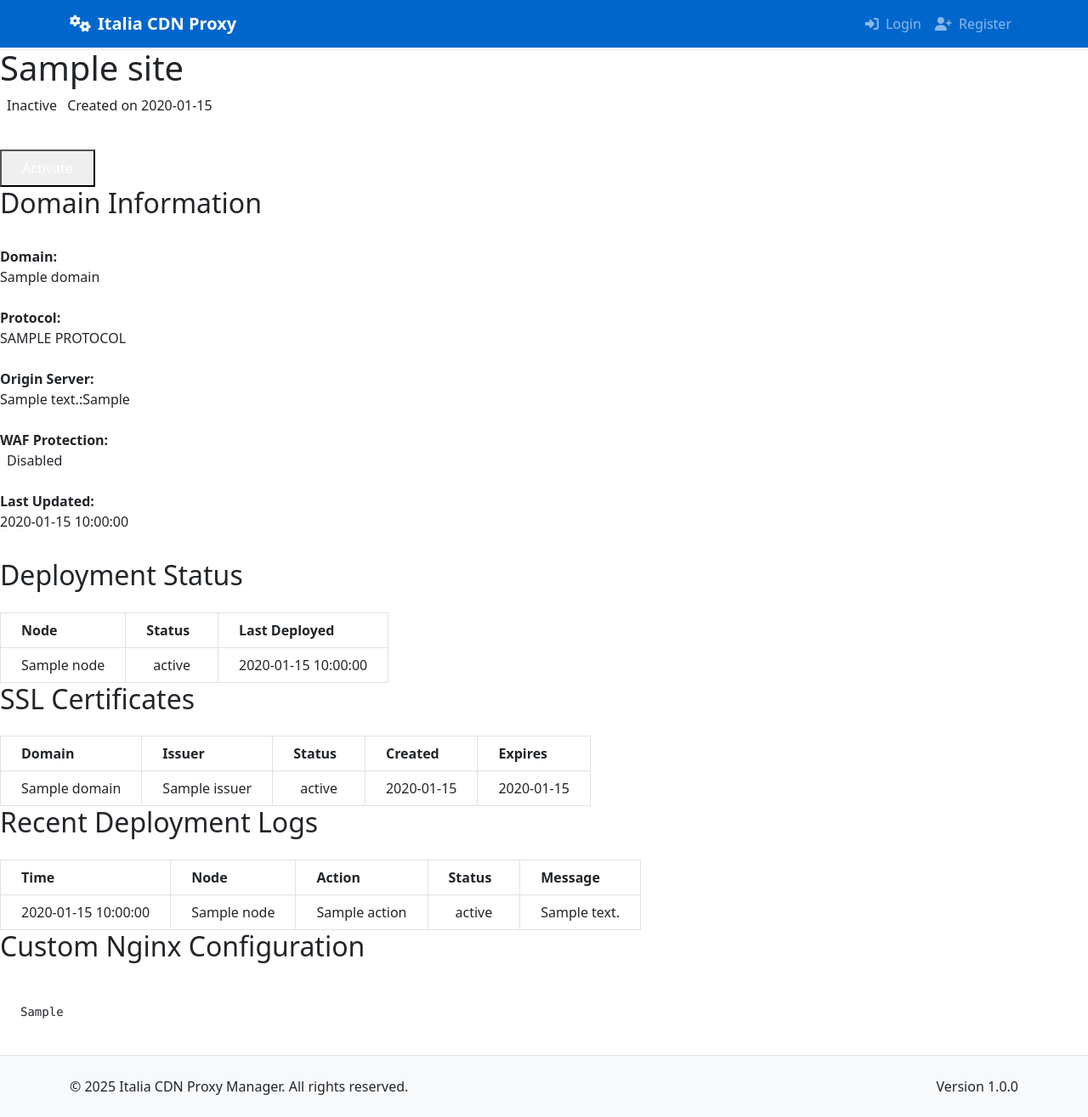
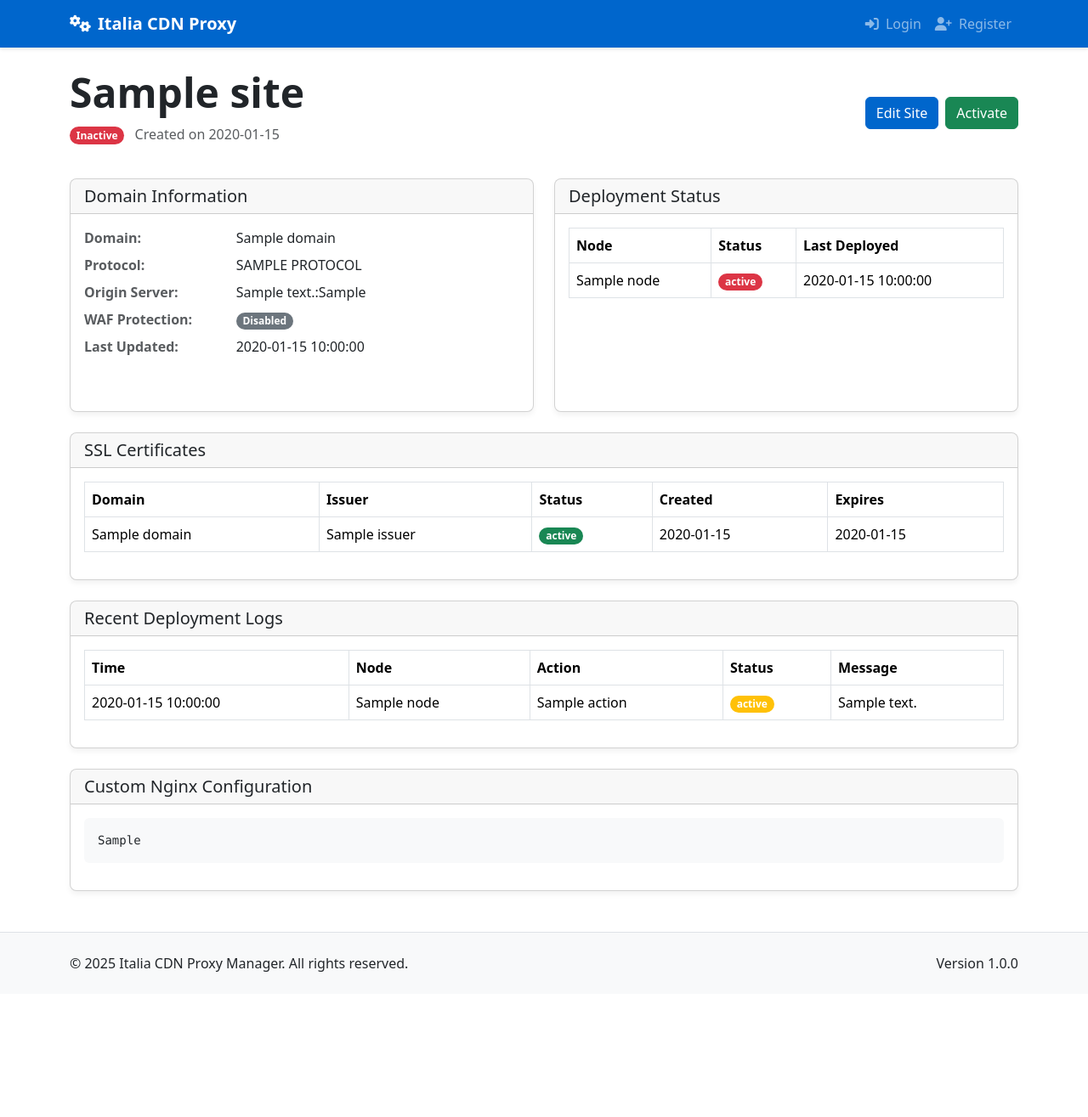
Before and after one commit to fabriziosalmi/reverse-proxy-manager, a Python web app: template app/templates/client/sites/view.html in a window 1280 px wide. Shown: the whole page at 85% size. After the commit the page ends 1144 px from the top, so only its background shows below. Run offline with Jinja, Linux system fonts and the light colour scheme; the template is opened without the code that fills it: most values are stand-ins (such as "Sample title", 1, 10 or a date in 2020).

Commit message:
Refactor site management templates for improved layout and styling

```diff
--- a/app/templates/client/sites/view.html
+++ b/app/templates/client/sites/view.html
@@ -3,22 +3,23 @@
 {% block title %}{{ site.name }} - Italia CDN Proxy Manager{% endblock %}
 
 {% block content %}
-<div class="flex justify-between items-center mb-6">
-    <div>
-        <h1 class="text-3xl font-bold mb-2">{{ site.name }}</h1>
-        <p class="text-gray-600">
-            <span class="px-2 py-1 rounded-full text-xs {% if site.is_active %}bg-green-100 text-green-800{% else %}bg-red-100 text-red-800{% endif %}">
+<div class="container py-4">
+    <div class="row mb-4">
+        <div class="col-md-8">
+            <h1 class="display-5 fw-bold mb-2">{{ site.name }}</h1>
+            <p class="text-muted">
+                <span class="badge rounded-pill {% if site.is_active %}bg-success{% else %}bg-danger{% endif %}">
                     {{ 'Active' if site.is_active else 'Inactive' }}
                 </span>
-            <span class="ml-2 text-gray-600">Created on {{ site.created_at.strftime('%Y-%m-%d') }}</span>
+                <span class="ms-2">Created on {{ site.created_at.strftime('%Y-%m-%d') }}</span>
             </p>
         </div>
-    <div class="flex space-x-2">
-        <a href="{{ url_for('client.edit_site', site_id=site.id) }}" class="px-4 py-2 bg-blue-600 text-white rounded-md hover:bg-blue-700 focus:outline-none focus:ring-2 focus:ring-blue-500 focus:ring-offset-2">
+        <div class="col-md-4 text-md-end d-flex align-items-center justify-content-md-end">
+            <a href="{{ url_for('client.edit_site', site_id=site.id) }}" class="btn btn-primary me-2">
                 Edit Site
             </a>
             <form method="POST" action="{{ url_for('client.toggle_site_active', site_id=site.id) }}">
-            <button type="submit" class="px-4 py-2 {% if site.is_active %}bg-yellow-600{% else %}bg-green-600{% endif %} text-white rounded-md hover:{% if site.is_active %}bg-yellow-700{% else %}bg-green-700{% endif %} focus:outline-none focus:ring-2 focus:ring-blue-500 focus:ring-offset-2">
+                <button type="submit" class="btn {% if site.is_active %}btn-warning{% else %}btn-success{% endif %}">
                     {{ 'Deactivate' if site.is_active else 'Activate' }}
                 </button>
             </form>
@@ -26,61 +27,65 @@
     </div>
 
     <!-- Site Information -->
-<div class="grid grid-cols-1 md:grid-cols-2 gap-6 mb-6">
-    <div class="bg-white p-6 rounded-lg shadow-md">
-        <h2 class="text-xl font-semibold mb-4">Domain Information</h2>
-        <dl>
-            <div class="grid grid-cols-3 py-2 border-b">
-                <dt class="font-medium text-gray-600">Domain:</dt>
-                <dd class="col-span-2">{{ site.domain }}</dd>
+    <div class="row mb-4">
+        <div class="col-md-6 mb-4 mb-md-0">
+            <div class="card h-100">
+                <div class="card-header">
+                    <h5 class="card-title mb-0">Domain Information</h5>
                 </div>
-            <div class="grid grid-cols-3 py-2 border-b">
-                <dt class="font-medium text-gray-600">Protocol:</dt>
-                <dd class="col-span-2">{{ site.protocol | upper }}</dd>
-            </div>
-            <div class="grid grid-cols-3 py-2 border-b">
-                <dt class="font-medium text-gray-600">Origin Server:</dt>
-                <dd class="col-span-2">{{ site.origin_address }}:{{ site.origin_port }}</dd>
-            </div>
-            <div class="grid grid-cols-3 py-2 border-b">
-                <dt class="font-medium text-gray-600">WAF Protection:</dt>
-                <dd class="col-span-2">
-                    <span class="px-2 py-0.5 rounded-full text-xs {% if site.use_waf %}bg-green-100 text-green-800{% else %}bg-gray-100 text-gray-800{% endif %}">
+                <div class="card-body">
+                    <dl class="row">
+                        <dt class="col-sm-4 text-muted">Domain:</dt>
+                        <dd class="col-sm-8">{{ site.domain }}</dd>
+
+                        <dt class="col-sm-4 text-muted">Protocol:</dt>
+                        <dd class="col-sm-8">{{ site.protocol | upper }}</dd>
+
+                        <dt class="col-sm-4 text-muted">Origin Server:</dt>
+                        <dd class="col-sm-8">{{ site.origin_address }}:{{ site.origin_port }}</dd>
+
+                        <dt class="col-sm-4 text-muted">WAF Protection:</dt>
+                        <dd class="col-sm-8">
+                            <span class="badge rounded-pill {% if site.use_waf %}bg-success{% else %}bg-secondary{% endif %}">
                                 {{ 'Enabled' if site.use_waf else 'Disabled' }}
                             </span>
                         </dd>
-            </div>
-            <div class="grid grid-cols-3 py-2">
-                <dt class="font-medium text-gray-600">Last Updated:</dt>
-                <dd class="col-span-2">{{ site.updated_at.strftime('%Y-%m-%d %H:%M:%S') }}</dd>
-            </div>
+
+                        <dt class="col-sm-4 text-muted">Last Updated:</dt>
+                        <dd class="col-sm-8">{{ site.updated_at.strftime('%Y-%m-%d %H:%M:%S') }}</dd>
                     </dl>
                 </div>
+            </div>
+        </div>
 
-    <div class="bg-white p-6 rounded-lg shadow-md">
-        <h2 class="text-xl font-semibold mb-4">Deployment Status</h2>
-        <div class="overflow-y-auto max-h-64">
-            <table class="w-full text-left border-collapse">
+        <div class="col-md-6">
+            <div class="card h-100">
+                <div class="card-header">
+                    <h5 class="card-title mb-0">Deployment Status</h5>
+                </div>
+                <div class="card-body">
+                    <div class="table-responsive" style="max-height: 250px; overflow-y: auto;">
+                        <table class="table table-bordered table-hover">
                             <thead>
-                    <tr class="bg-gray-100">
-                        <th class="px-4 py-2 border">Node</th>
-                        <th class="px-4 py-2 border">Status</th>
-                        <th class="px-4 py-2 border">Last Deployed</th>
+                                <tr>
+                                    <th>Node</th>
+                                    <th>Status</th>
+                                    <th>Last Deployed</th>
                                 </tr>
                             </thead>
                             <tbody>
                                 {% for site_node in site_nodes %}
                                 <tr>
-                        <td class="px-4 py-2 border">{{ site_node.node.name }}</td>
-                        <td class="px-4 py-2 border">
-                            <span class="px-2 py-1 rounded-full text-xs
-                            {% if site_node.status == 'deployed' %}bg-green-100 text-green-800
-                            {% elif site_node.status == 'pending' %}bg-yellow-100 text-yellow-800
-                            {% else %}bg-red-100 text-red-800{% endif %}">
+                                    <td>{{ site_node.node.name }}</td>
+                                    <td>
+                                        <span class="badge rounded-pill
+                                        {% if site_node.status == 'deployed' %}bg-success
+                                        {% elif site_node.status == 'pending' %}bg-warning
+                                        {% else %}bg-danger{% endif %}">
                                             {{ site_node.status }}
                                         </span>
                                     </td>
-                        <td class="px-4 py-2 border">
+                                    <td>
                                         {% if site_node.deployed_at %}
                                             {{ site_node.deployed_at.strftime('%Y-%m-%d %H:%M:%S') }}
                                         {% else %}
@@ -94,38 +99,42 @@
                     </div>
                 </div>
             </div>
+        </div>
+    </div>
 
     <!-- SSL Certificates -->
-<div class="bg-white p-6 rounded-lg shadow-md mb-6">
-    <h2 class="text-xl font-semibold mb-4">SSL Certificates</h2>
-
+    <div class="card mb-4">
+        <div class="card-header">
+            <h5 class="card-title mb-0">SSL Certificates</h5>
+        </div>
+        <div class="card-body">
             {% if ssl_certificates %}
-    <div class="overflow-x-auto">
-        <table class="w-full text-left border-collapse">
+            <div class="table-responsive">
+                <table class="table table-bordered table-hover">
                     <thead>
-                <tr class="bg-gray-100">
-                    <th class="px-4 py-2 border">Domain</th>
-                    <th class="px-4 py-2 border">Issuer</th>
-                    <th class="px-4 py-2 border">Status</th>
-                    <th class="px-4 py-2 border">Created</th>
-                    <th class="px-4 py-2 border">Expires</th>
+                        <tr>
+                            <th>Domain</th>
+                            <th>Issuer</th>
+                            <th>Status</th>
+                            <th>Created</th>
+                            <th>Expires</th>
                         </tr>
                     </thead>
                     <tbody>
                         {% for cert in ssl_certificates %}
-                <tr class="{% if cert.status == 'expired' %}bg-red-50{% endif %}">
-                    <td class="px-4 py-2 border">{{ cert.domain }}</td>
-                    <td class="px-4 py-2 border">{{ cert.issuer }}</td>
-                    <td class="px-4 py-2 border">
-                        <span class="px-2 py-1 rounded-full text-xs
-                        {% if cert.status == 'active' %}bg-green-100 text-green-800
-                        {% elif cert.status == 'pending' %}bg-yellow-100 text-yellow-800
-                        {% else %}bg-red-100 text-red-800{% endif %}">
+                        <tr class="{% if cert.status == 'expired' %}table-danger{% endif %}">
+                            <td>{{ cert.domain }}</td>
+                            <td>{{ cert.issuer }}</td>
+                            <td>
+                                <span class="badge rounded-pill
+                                {% if cert.status == 'active' %}bg-success
+                                {% elif cert.status == 'pending' %}bg-warning
+                                {% else %}bg-danger{% endif %}">
                                     {{ cert.status }}
                                 </span>
                             </td>
-                    <td class="px-4 py-2 border">{{ cert.created_at.strftime('%Y-%m-%d') }}</td>
-                    <td class="px-4 py-2 border">
+                            <td>{{ cert.created_at.strftime('%Y-%m-%d') }}</td>
+                            <td>
                                 {% if cert.expires_at %}
                                     {{ cert.expires_at.strftime('%Y-%m-%d') }}
                                 {% else %}
@@ -138,57 +147,66 @@
                 </table>
             </div>
             {% else %}
-    <p class="text-gray-600">No SSL certificates have been issued for this site yet.</p>
-    <p class="text-sm text-gray-500 mt-2">SSL certificates will be automatically requested when the site is deployed with HTTPS.</p>
+            <p class="text-muted">No SSL certificates have been issued for this site yet.</p>
+            <p class="small text-muted mt-2">SSL certificates will be automatically requested when the site is deployed with HTTPS.</p>
             {% endif %}
+        </div>
     </div>
 
     <!-- Recent Deployment Logs -->
-<div class="bg-white p-6 rounded-lg shadow-md mb-6">
-    <h2 class="text-xl font-semibold mb-4">Recent Deployment Logs</h2>
-
+    <div class="card mb-4">
+        <div class="card-header">
+            <h5 class="card-title mb-0">Recent Deployment Logs</h5>
+        </div>
+        <div class="card-body">
             {% if deployment_logs %}
-    <div class="overflow-x-auto">
-        <table class="w-full text-left border-collapse">
+            <div class="table-responsive">
+                <table class="table table-bordered table-hover">
                     <thead>
-                <tr class="bg-gray-100">
-                    <th class="px-4 py-2 border">Time</th>
-                    <th class="px-4 py-2 border">Node</th>
-                    <th class="px-4 py-2 border">Action</th>
-                    <th class="px-4 py-2 border">Status</th>
-                    <th class="px-4 py-2 border">Message</th>
+                        <tr>
+                            <th>Time</th>
+                            <th>Node</th>
+                            <th>Action</th>
+                            <th>Status</th>
+                            <th>Message</th>
                         </tr>
                     </thead>
                     <tbody>
                         {% for log in deployment_logs %}
-                <tr class="{% if log.status == 'error' %}bg-red-50{% endif %}">
-                    <td class="px-4 py-2 border">{{ log.created_at.strftime('%Y-%m-%d %H:%M:%S') }}</td>
-                    <td class="px-4 py-2 border">{{ log.node.name }}</td>
-                    <td class="px-4 py-2 border">{{ log.action }}</td>
-                    <td class="px-4 py-2 border">
-                        <span class="px-2 py-1 rounded-full text-xs
-                        {% if log.status == 'success' %}bg-green-100 text-green-800
-                        {% elif log.status == 'error' %}bg-red-100 text-red-800
-                        {% else %}bg-yellow-100 text-yellow-800{% endif %}">
+                        <tr class="{% if log.status == 'error' %}table-danger{% endif %}">
+                            <td>{{ log.created_at.strftime('%Y-%m-%d %H:%M:%S') }}</td>
+                            <td>{{ log.node.name }}</td>
+                            <td>{{ log.action }}</td>
+                            <td>
+                                <span class="badge rounded-pill
+                                {% if log.status == 'success' %}bg-success
+                                {% elif log.status == 'error' %}bg-danger
+                                {% else %}bg-warning{% endif %}">
                                     {{ log.status }}
                                 </span>
                             </td>
-                    <td class="px-4 py-2 border">{{ log.message }}</td>
+                            <td>{{ log.message }}</td>
                         </tr>
                         {% endfor %}
                     </tbody>
                 </table>
             </div>
             {% else %}
-    <p class="text-gray-600">No deployment logs found for this site.</p>
+            <p class="text-muted">No deployment logs found for this site.</p>
             {% endif %}
+        </div>
     </div>
 
     <!-- Custom Configuration -->
     {% if site.custom_config %}
-<div class="bg-white p-6 rounded-lg shadow-md">
-    <h2 class="text-xl font-semibold mb-4">Custom Nginx Configuration</h2>
-    <pre class="bg-gray-100 p-4 rounded-md overflow-x-auto"><code>{{ site.custom_config }}</code></pre>
+    <div class="card">
+        <div class="card-header">
+            <h5 class="card-title mb-0">Custom Nginx Configuration</h5>
+        </div>
+        <div class="card-body">
+            <pre class="bg-light p-3 rounded overflow-auto"><code>{{ site.custom_config }}</code></pre>
+        </div>
     </div>
     {% endif %}
+</div>
 {% endblock %}
```
Also changed, not shown: app/templates/client/sites/list.html (+41 -37 lines), instance/app.db. Lines whose indentation alone changed are shown as unchanged.
